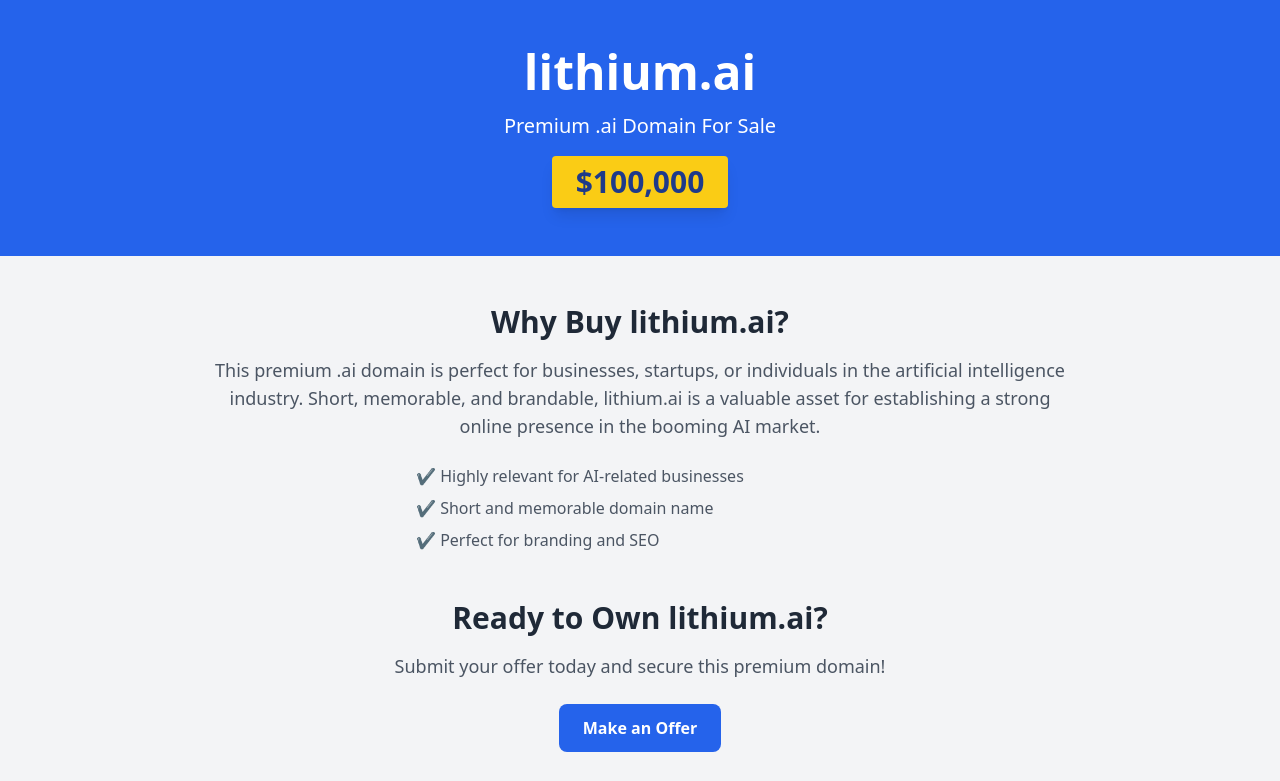
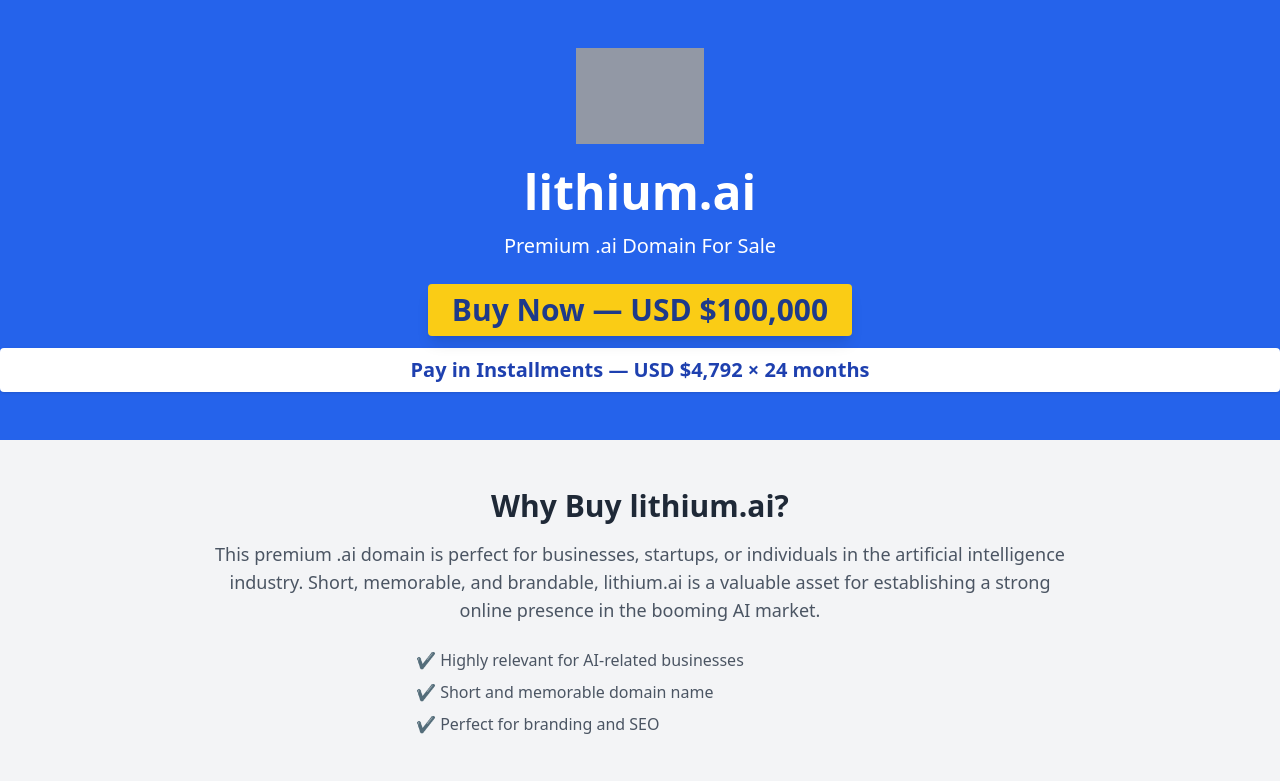
Before and after one commit to zaidtashman/lithiumai-landing, a plain HTML site: page index.html in a window 1280 px wide. Shown: the top 781 px of the page. Drawn offline with nearby package versions, Linux system fonts and the light colour scheme; grey boxes are pictures that could not be loaded.

Commit message:
Update index.html

```diff
--- a/index.html
+++ b/index.html
@@ -10,10 +10,23 @@
 <body class="bg-gray-100 font-sans">
   <!-- Header -->
   <header class="bg-blue-600 text-white text-center py-12">
+    <!-- Logo Placeholder -->
+    <div class="flex justify-center mb-6">
+      <img src="https://img.atom.com/story_images/visual_images/logo-image-46720-lithium.ai.jpg" alt="Logo" class="h-24 w-auto opacity-90" />
+    </div>
+
     <h1 class="text-4xl md:text-5xl font-bold">lithium.ai</h1>
     <p class="mt-4 text-lg md:text-xl">Premium .ai Domain For Sale</p>
-    <!-- <p class="mt-2 text-md md:text-lg font-semibold">$259,000</p> -->
-    <p class="mt-4 inline-block text-2xl md:text-3xl font-extrabold bg-yellow-400 text-blue-900 px-6 py-2 rounded shadow-lg">$100,000</p>
+
+    <!-- Pricing Section -->
+    <div class="mt-6 space-y-3">
+      <p class="inline-block text-2xl md:text-3xl font-extrabold bg-yellow-400 text-blue-900 px-6 py-2 rounded shadow-lg">
+        Buy Now — USD $100,000
+      </p>
+      <p class="block text-lg md:text-xl font-semibold bg-white text-blue-800 px-5 py-2 rounded shadow">
+        Pay in Installments — USD $4,792 × 24 months
+      </p>
+    </div>
   </header>
 
   <!-- Main Content -->
```
